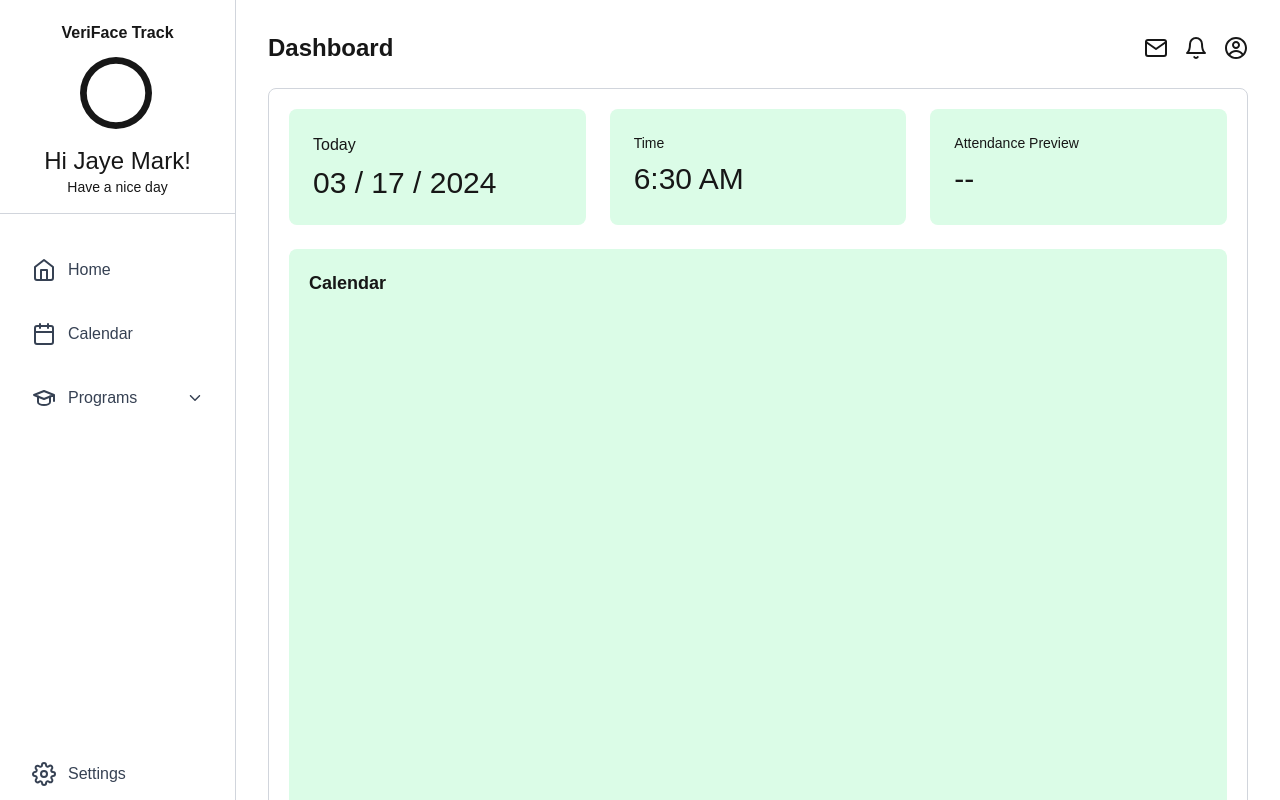
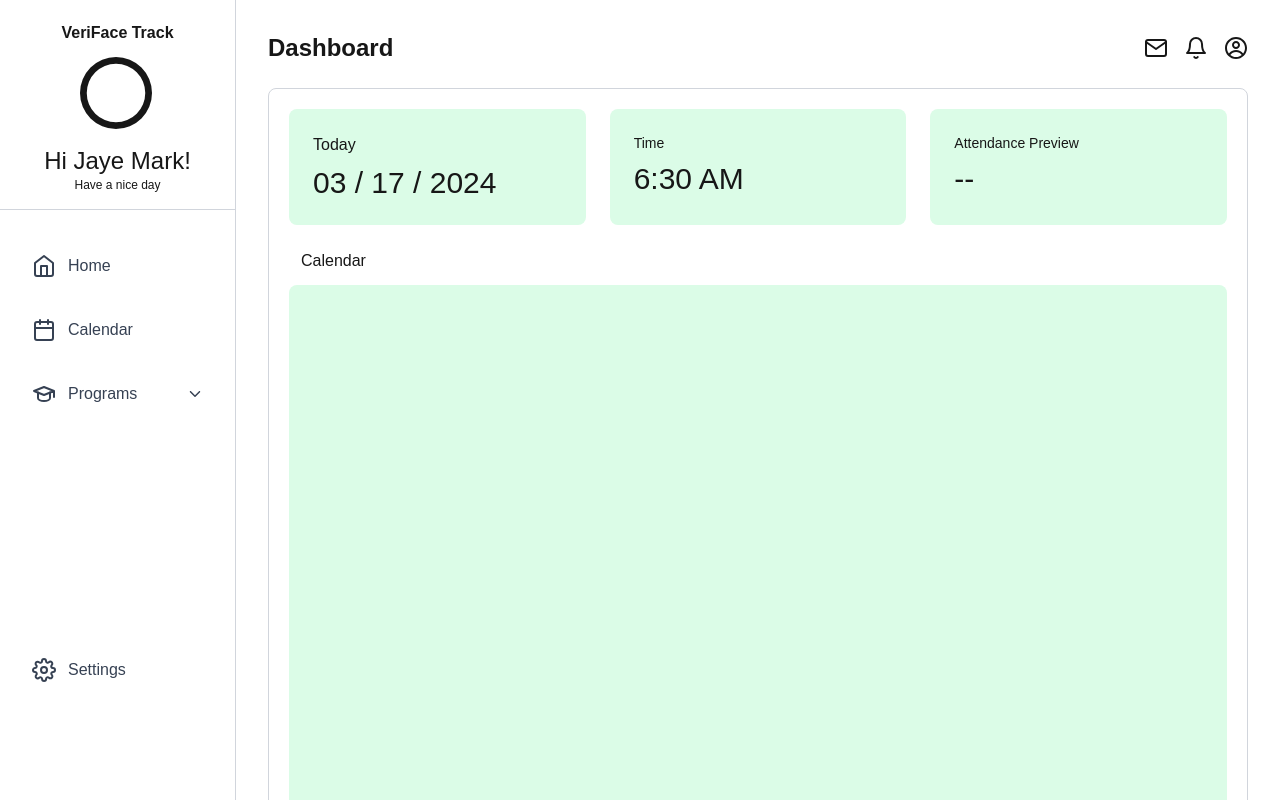
Before and after one commit to Meedux/veriface-track, a Next.js app: page /dashboard in a window 1280 px wide. Shown: the top 800 px of the page. Built offline with nearby package versions, Linux system fonts and the light colour scheme.

Commit message:
bit adjustment

```diff
--- a/app/dashboard/page.js
+++ b/app/dashboard/page.js
@@ -15,7 +15,7 @@ const page = () => {
         <span className="text-base font-extrabold">VeriFace Track</span>
         <FaRegCircle className="ml-16 mt-3 text-7xl"></FaRegCircle >
         <h2 className="mt-4 text-2xl">Hi Jaye Mark!</h2>
-        <p className="text-sm">Have a nice day</p>
+        <p className="text-xs">Have a nice day</p>
       </div>
 
       {/* Navigation */}
@@ -44,7 +44,7 @@ const page = () => {
             </a>
           </li>
 
-          <li className="mt-80 mb-4">
+          <li className="mt-55 mb-4">
             <a href="#" className="flex gap-3 items-center p-4 pl-4 pr-4 rounded-lg hover:bg-green-100 text-gray-700">
               <FiSettings className="text-2xl"></FiSettings>
               <span className="text-base">Settings</span>
@@ -84,8 +84,9 @@ const page = () => {
         </div>
 
         {/* CALENDAR*/}
-        <div className="bg-green-100 p-5 rounded-lg col-span-3">
-          <h3 className="text-lg font-bold mb-150">Calendar</h3>
+        <div className="col-span-3">
+          <span className="text-sm-semibold m-3">Calendar</span>
+          <div className="bg-green-100 mt-3 rounded-lg h-150"> </div>
         </div>
       </div>
 
```
